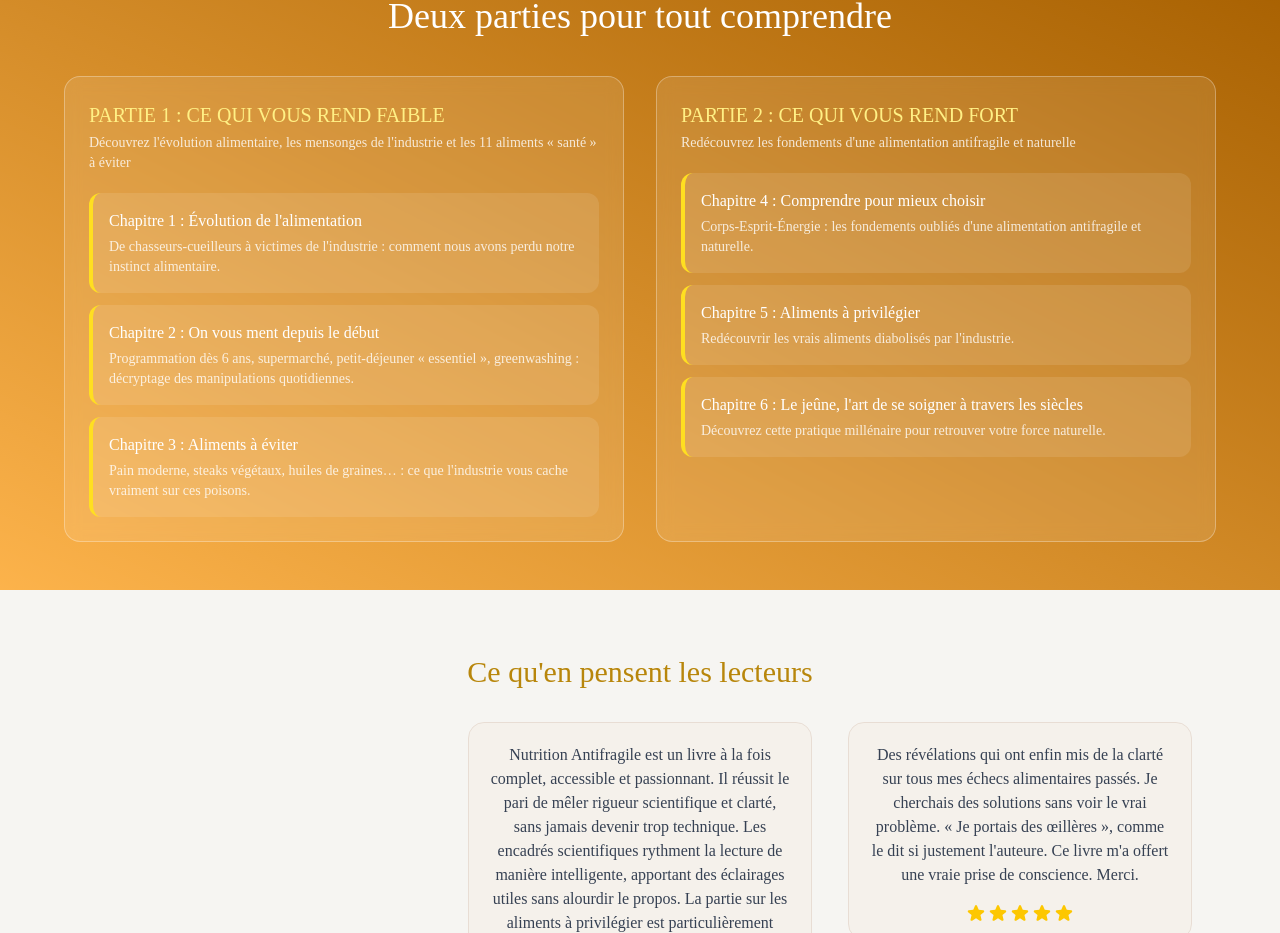
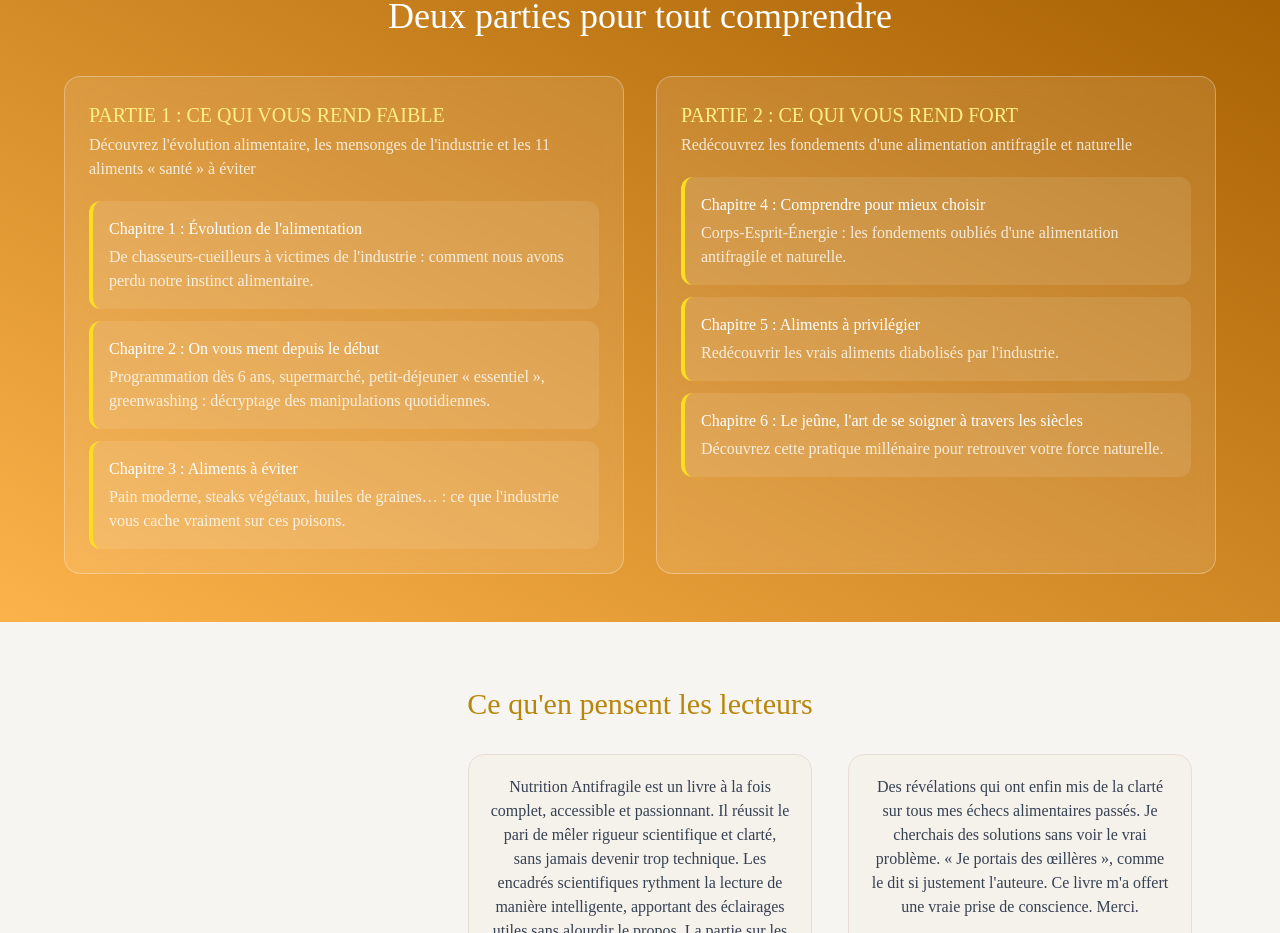
Before and after one commit to alionka34-code/nutrition-antifragile-, a React (Vite) app in the folder frontend/: page / in a window 1280 px wide. Shown: the part 1554-2487 px from the top of the page. Built offline with nearby package versions, Linux system fonts and the light colour scheme; no server answers; a web font is replaced by a local one.

Commit message:
change size police

```diff
--- a/frontend/src/components/home/BookSection.jsx
+++ b/frontend/src/components/home/BookSection.jsx
@@ -103,12 +103,12 @@ function BookSection() {
                     ].map((part, pi) => (
                         <div key={pi} className="flex-1 bg-white/10 border border-white/30 rounded-2xl p-6 backdrop-blur-sm">
                             <h4 className="font-SFBold text-yellow-200 text-lg md:text-xl mb-1">{part.title}</h4>
-                            <p className="font-SF text-white/80 text-sm mb-5">{part.subtitle}</p>
+                            <p className="font-SF text-white/80 text-sm md:text-base mb-5">{part.subtitle}</p>
                             <div className="flex flex-col gap-3">
                                 {part.chapters.map((ch, ci) => (
                                     <div key={ci} className="bg-white/10 border-l-4 border-yellow-300 rounded-xl p-4">
                                         <h5 className="font-SFBold text-white text-base">{ch.title}</h5>
-                                        <p className="mt-1 font-SF text-white/80 text-sm">{ch.desc}</p>
+                                        <p className="mt-1 font-SF text-white/80 text-sm md:text-base">{ch.desc}</p>
                                     </div>
                                 ))}
                             </div>
--- a/frontend/src/components/home/MemberSection.jsx
+++ b/frontend/src/components/home/MemberSection.jsx
@@ -115,7 +115,7 @@ function MemberSection() {
                 >
                     {avisImages.map((src, i) => (
                         <SwiperSlide key={i}>
-                            <img src={src} alt={`avis-${i + 1}`} className="rounded-xl w-full object-cover" />
+                            <img src={src} alt={`avis-${i + 1}`} className="rounded-xl w-full  object-cover mx-auto" />
                         </SwiperSlide>
                     ))}
                 </Swiper>
```
